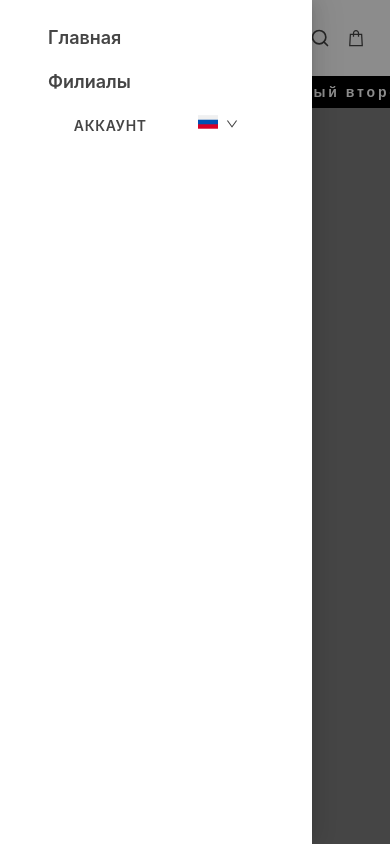
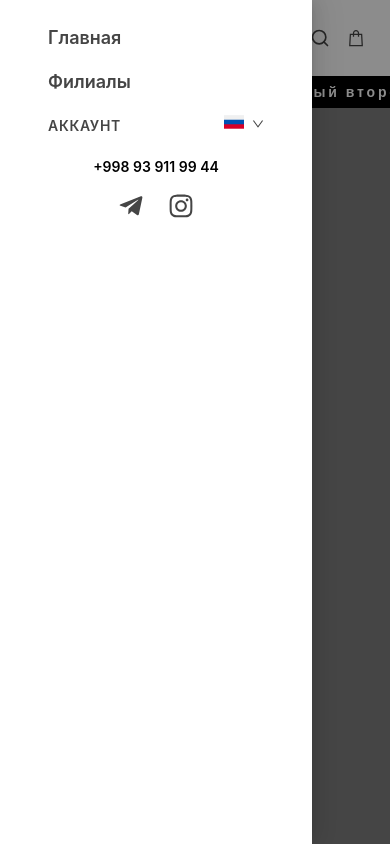
Before and after one commit to islomovs/loris-parfume-front, a Next.js app: page / in a window 390 px wide. Both pictures are taken after a click on the button 34 px from the left and 38 px from the top of the page. Shown: the top 844 px of the page. Built offline with nearby package versions, Linux system fonts and the light colour scheme; no server answers.

Commit message:
phone number, IG and TG icons added in mobile Navbar

```diff
--- a/src/app/components/Footer.tsx
+++ b/src/app/components/Footer.tsx
@@ -1,7 +1,7 @@
 import { useState } from "react";
 import { useQuery } from "react-query";
 import { fetchCollectionsData, ICollectionItem } from "@/services/collections";
-import { FaFacebookF, FaInstagram } from "react-icons/fa";
+import { FaFacebookF, FaInstagram, FaTelegramPlane } from "react-icons/fa";
 import { capitalizeFirstLetter } from "../../helpers/capitalizeString";
 import Link from "next/link";
 import i18n from "@/utils/i18n";
@@ -34,9 +34,9 @@ export default function Footer() {
             +998 93 911 99 44
           </a>
           <div className="flex flex-row gap-5 mt-3 lg:mt-[14px]">
-            {/* <a href="https://facebook.com" className="hover:text-primary">
-              <FaFacebookF />
-            </a> */}
+            <a href="https://t.me/Loris_perfume" className="hover:text-primary">
+              <FaTelegramPlane />
+            </a>
             <a
               href="https://www.instagram.com/lorisparfum_uz"
               className="hover:text-primary"
--- a/src/app/components/Navbar.tsx
+++ b/src/app/components/Navbar.tsx
@@ -38,6 +38,7 @@ import { useRouter } from "next/navigation";
 import { useTranslation } from "react-i18next";
 import { Spinner } from "@chakra-ui/react";
 import { useCollectionStore } from "@/services/useCollectionStore";
+import { FaInstagram, FaTelegramPlane } from "react-icons/fa";
 
 interface INavbarProps {
   variant: "filled" | "transparent";
@@ -616,7 +617,8 @@ export const Navbar: React.FC<INavbarProps> = ({ variant }) => {
         </div>
 
         {/* Account and Language Dropdown Moved to Bottom */}
-        <div className="flex flex-row justify-around items-end space-y-4 px-6 self-end">
+        <div className="flex flex-col justify-center items-center gap-5">
+          <div className="w-full flex flex-row justify-between items-end space-y-4 px-6">
             <Link
               href={token ? "/account" : "/account/login"}
               className="text-sm uppercase font-semibold tracking-wider text-[#454545]"
@@ -636,7 +638,9 @@ export const Navbar: React.FC<INavbarProps> = ({ variant }) => {
                 <Space>
                   <Image
                     preview={false}
-                  src={flagImages[i18n.language.toLowerCase() as LanguageType]}
+                    src={
+                      flagImages[i18n.language.toLowerCase() as LanguageType]
+                    }
                     alt={`${i18n.language.toLowerCase()} flag`}
                     width={20}
                   />
@@ -644,6 +648,29 @@ export const Navbar: React.FC<INavbarProps> = ({ variant }) => {
                 </Space>
               </a>
             </Dropdown>
+          </div>
+          <div className="flex flex-col gap-4">
+            <a
+              href="tel:+998939119944"
+              className="text-[14px] text-center font-semibold text-black"
+            >
+              +998 93 911 99 44
+            </a>
+            <div className="flex flex-row justify-center gap-6 lg:mt-[14px]">
+              <a
+                href="https://t.me/Loris_perfume"
+                className="hover:text-primary"
+              >
+                <FaTelegramPlane size={26} />
+              </a>
+              <a
+                href="https://www.instagram.com/lorisparfum_uz"
+                className="hover:text-primary"
+              >
+                <FaInstagram size={26} />
+              </a>
+            </div>
+          </div>
         </div>
       </Drawer>
 
```
Lines whose indentation alone changed are shown as unchanged.
